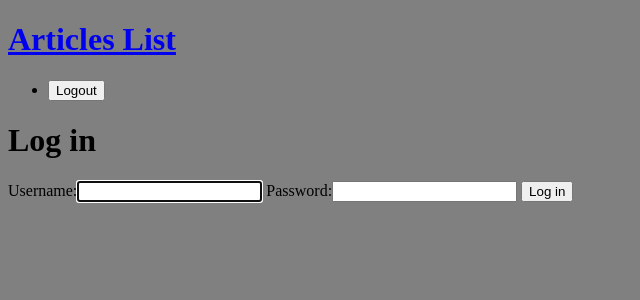
After one commit to alexberndt/django-fullstack, a Django app: page /accounts/login/ in a window 1280 px wide. The commit adds this page. Shown: the top 300 px of the page, without its empty margins (0-640 px from the left). Run offline with Django 3.2, Linux system fonts and the light colour scheme.

Commit message:
Login and logout

```diff
--- /dev/null
+++ b/accounts/templates/accounts/login.html
@@ -0,0 +1,9 @@
+{% extends 'base_layout.html' %}
+{% block content %}
+    <h1>Log in</h1>
+    <form class="site-form" action="{% url 'accounts:login' %}" method="post">
+        {% csrf_token %}
+        {{ form }}
+        <input type="submit" value="Log in">
+    </form>
+{% endblock %}
--- /dev/null
+++ b/accounts/urls.py
@@ -0,0 +1,10 @@
+from django.urls import path, re_path
+from . import views
+
+app_name = "accounts"
+
+urlpatterns = [
+    re_path(r'^signup/$', views.signup_view, name='signup'),
+    re_path(r'^login/$', views.login_view, name='login'),
+    re_path(r'^logout/$', views.logout_view, name='logout'),
+]
--- a/accounts/views.py
+++ b/accounts/views.py
@@ -1,3 +1,47 @@
-from django.shortcuts import render
+from django.shortcuts import render, redirect
+from django.contrib.auth.forms import UserCreationForm, AuthenticationForm
+from django.contrib.auth import login, logout
 
-# Create your views here.
+def signup_view(request):
+
+    if request.method == 'POST':
+        # validate data
+        form = UserCreationForm(request.POST)
+        if form.is_valid():
+            user = form.save()
+            login(request, user)
+
+            return redirect('articles:list')
+
+    else:
+
+        form = UserCreationForm()
+
+    data = {"form": form}
+    return render(request, 'accounts/signup.html', data)
+
+
+def login_view(request):
+
+    if request.method == 'POST':
+        form = AuthenticationForm(data=request.POST)
+        if form.is_valid():
+            # log in the user
+            user = form.get_user()
+            login(request, user)
+
+            return redirect('articles:list')
+    else:
+        form = AuthenticationForm()
+
+    data = {"form": form}
+    return render(request, 'accounts/login.html', data)
+
+
+def logout_view(request):
+
+    # logging out using a POST request
+    if request.method == 'POST':
+        logout(request)
+
+        return redirect('articles:list')
--- a/articles/urls.py
+++ b/articles/urls.py
@@ -1,7 +1,5 @@
 from django.urls import path, re_path
 from . import views
-# from django.conf import settings
-# from django.conf.urls.static import static
 
 app_name = "articles"
 
--- a/ml_webapp/urls.py
+++ b/ml_webapp/urls.py
@@ -8,6 +8,7 @@ from django.conf import settings
 
 urlpatterns = [
     re_path(r'^admin/', admin.site.urls),
+    re_path(r'^accounts/', include('accounts.urls')),
     re_path(r'^articles/', include('articles.urls')),
     re_path(r'^about/$', views.about),
     re_path(r'^$', views.homepage),
--- a/templates/base_layout.html
+++ b/templates/base_layout.html
@@ -3,12 +3,23 @@
 <html>
     <head>
         <meta charset="utf-8">
-        <title>
-            Articles
-        </title>
+        <title>The ML webapp</title>
         <link rel="stylesheet" href="{% static 'styles.css' %}">
     </head>
     <body>
+        <header class="wrapper">
+            <h1><a href="{% url 'articles:list' %}">Articles List</a></h1>
+            <nav>
+                <ul>
+                    <li>
+                        <form class="logout-link" action="{% url 'accounts:logout' %}" method="post">
+                            {% csrf_token %}
+                            <button type="submit">Logout</button>
+                        </form>
+                    </li>
+                </ul>
+            </nav>
+        </header>
         <div class="wrapper">
             {% block content %}
             {% endblock %}
```
Also changed, not shown: accounts/templates/accounts/signup.html (added, +9 -0 lines), db.sqlite3.
